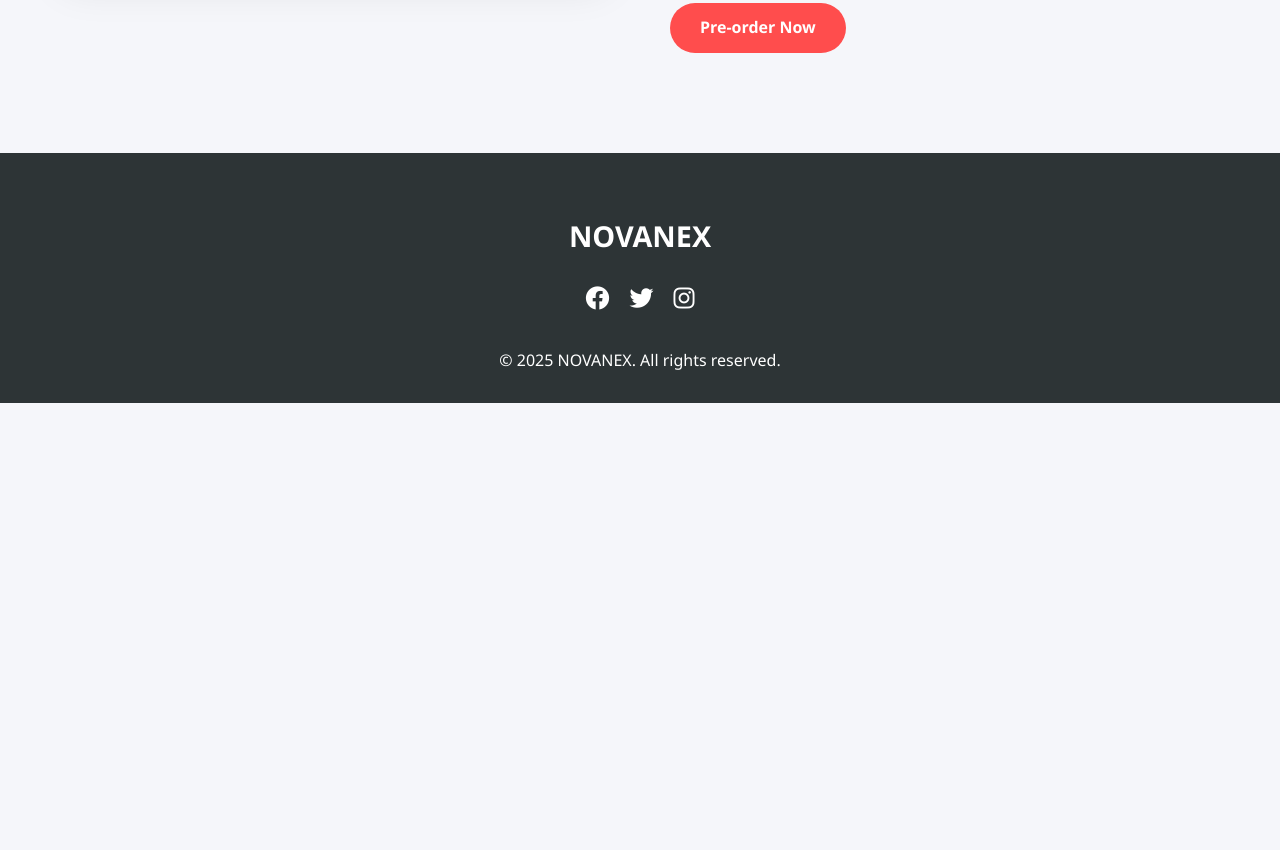
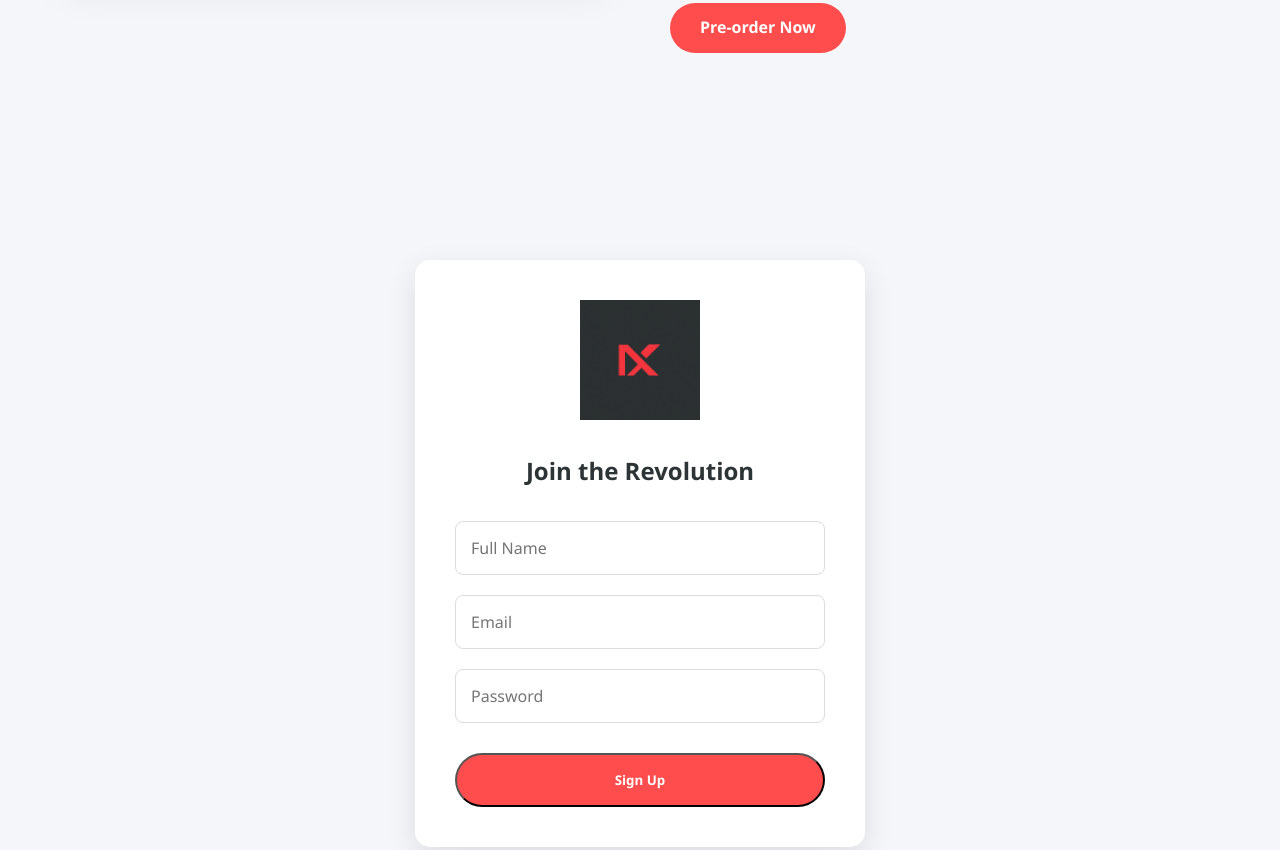
Before and after one commit to Ayinkeadeherself/NOVANEX, a plain HTML site: page index.html in a window 1280 px wide. Shown: the part 1423-2273 px from the top of the page. Before the commit the page ends 1826 px from the top, so only its background shows below. Drawn offline with Linux system fonts and the light colour scheme.

Commit message:
add images,sign up form, logo

```diff
--- a/index.html
+++ b/index.html
@@ -12,6 +12,7 @@
      <!-- Navigation Bar -->
      <nav class="navbar">
         <div class="logo">
+            <img src="ChatGPT Image May 6, 2025, 10_58_51 AM.png" alt="NOVANEX Logo" class="nav-logo">
             <h1>NOVANEX</h1>
         </div>
 
@@ -86,6 +87,19 @@
             </div>
         </section>
 
+        <section class="signup-section">
+            <div class="signup-form">
+              <img src="ChatGPT Image May 6, 2025, 10_58_51 AM.png" alt="NOVANEX Logo" class="form-logo">
+              <h2>Join the Revolution</h2>
+              <form>
+                <input type="text" placeholder="Full Name" required>
+                <input type="email" placeholder="Email" required>
+                <input type="password" placeholder="Password" required>
+                <button type="submit" class="btn">Sign Up</button>
+              </form>
+            </div>
+          </section>
+
          <!-- Footer -->
     <footer>
         <div class="footer-content">
--- a/styles.css
+++ b/styles.css
@@ -37,7 +37,27 @@ body {
 .logo h1 {
     color: var(--primary);
     font-size: 1.8rem;
+    margin: 0;
 }
+
+/* Logo Container Styling */
+.navbar .logo {
+    display: flex;
+    align-items: center;
+    gap: 10px;
+}
+
+.nav-logo {
+    height: 30px;
+    width: auto;
+    transition: transform 0.3s ease;
+}
+
+/* Hover Effect */
+.navbar .logo:hover .nav-logo {
+    transform: rotate(12deg);
+}
+
 
 .search-bar {
     display: flex;
@@ -144,7 +164,7 @@ body {
         /* === HERO SECTION === */
         .hero {
             background: linear-gradient(rgba(0,0,0,0.7), rgba(0,0,0,0.7)),
-                        url('https://images.unsplash.com/photo-1516035069371-29a1b244cc32?w=1800&auto=format');
+                        url('Nova.jpeg');
             height: 100vh;
             display: flex;
             align-items: center;
@@ -265,6 +285,51 @@ body {
             display: block;
         }
 
+        /* Sign Up Form Styling */
+.signup-section {
+    display: flex;
+    justify-content: center;
+    align-items: center;
+    min-height: 100vh;
+    padding: 40px 20px;
+    background: #f5f6fa;
+  }
+
+  .signup-form {
+    width: 100%;
+    max-width: 450px;
+    padding: 40px;
+    background: white;
+    border-radius: 15px;
+    box-shadow: 0 10px 30px rgba(0,0,0,0.1);
+    text-align: center;
+  }
+
+  .form-logo {
+    width: 120px;
+    margin-bottom: 25px;
+  }
+
+  .signup-form h2 {
+    margin-bottom: 30px;
+    color: var(--secondary);
+  }
+
+  .signup-form input {
+    width: 100%;
+    padding: 15px;
+    margin-bottom: 20px;
+    border: 1px solid #ddd;
+    border-radius: 8px;
+    font-size: 16px;
+  }
+
+  .signup-form .btn {
+    width: 100%;
+    padding: 16px;
+    margin-top: 10px;
+  }
+
         /* Footer */
 footer {
     background: var(--secondary);
```
Also changed, not shown: ChatGPT Image May 6, 2025, 10_58_51 AM.png (added), NOVANEX jpeg.jpg (added), Nova.jpeg (added).
